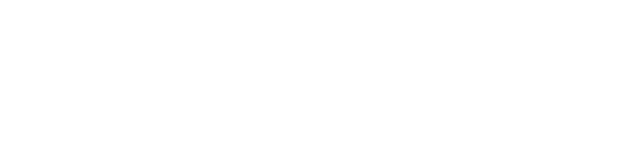
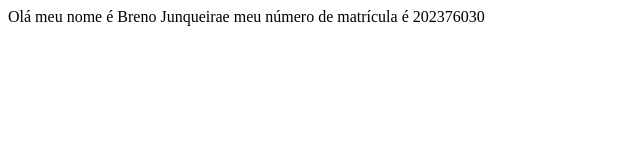
Before and after one commit to ufjf-dcc202/ufjf-dcc202-2023-3-a-atv2-beJayBR, a plain HTML site: page index.html in a window 1280 px wide. Shown: the whole page, without its empty margins (0-640 px from the left). Drawn offline with Linux system fonts and the light colour scheme.

Commit message:
adiciona conteudo inicial

```diff
--- a/index.html
+++ b/index.html
@@ -3,9 +3,9 @@
 <head>
     <meta charset="UTF-8">
     <meta name="viewport" content="width=device-width, initial-scale=1.0">
-    <title>Document</title>
+    <title>dcc202 Atividade 2</title>
 </head>
 <body>
-
+    Olá meu nome é Breno Junqueirae meu número de matrícula é 202376030
 </body>
 </html>
```
